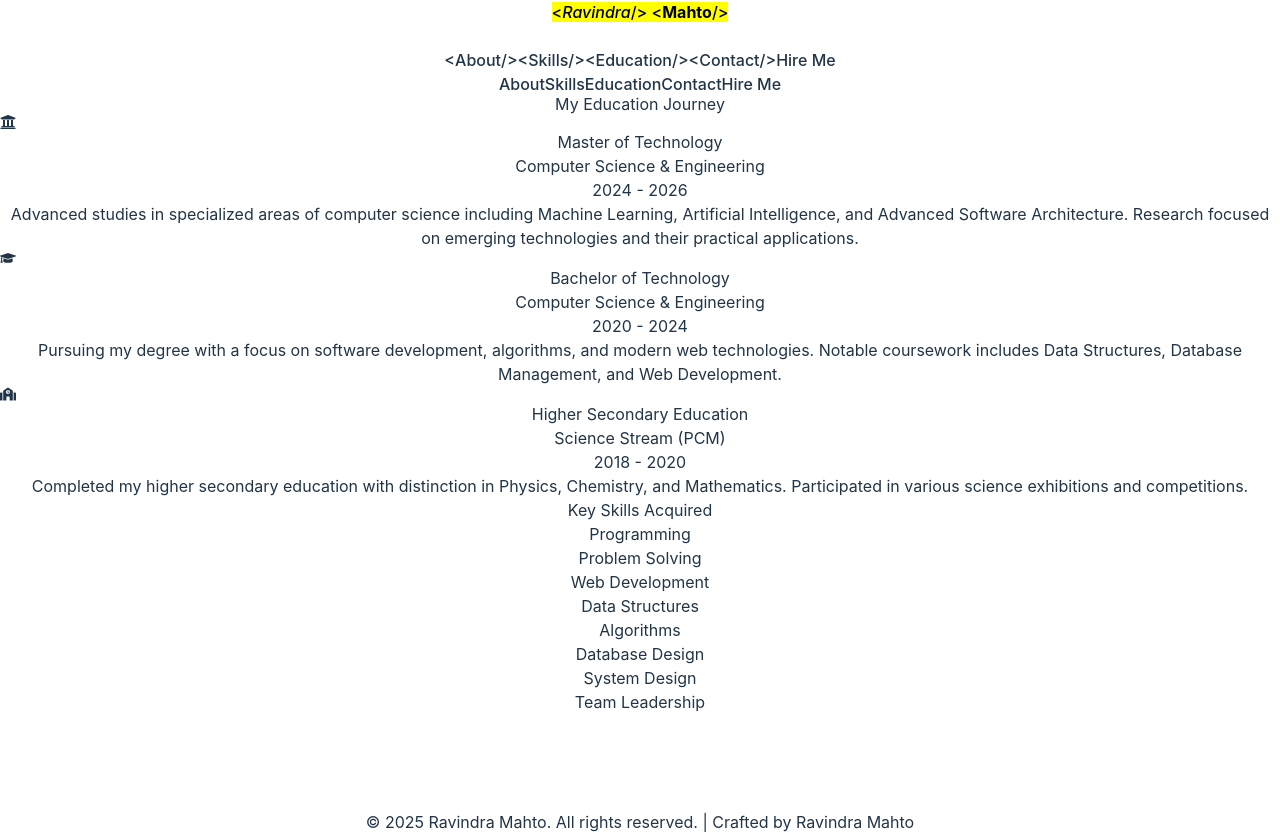
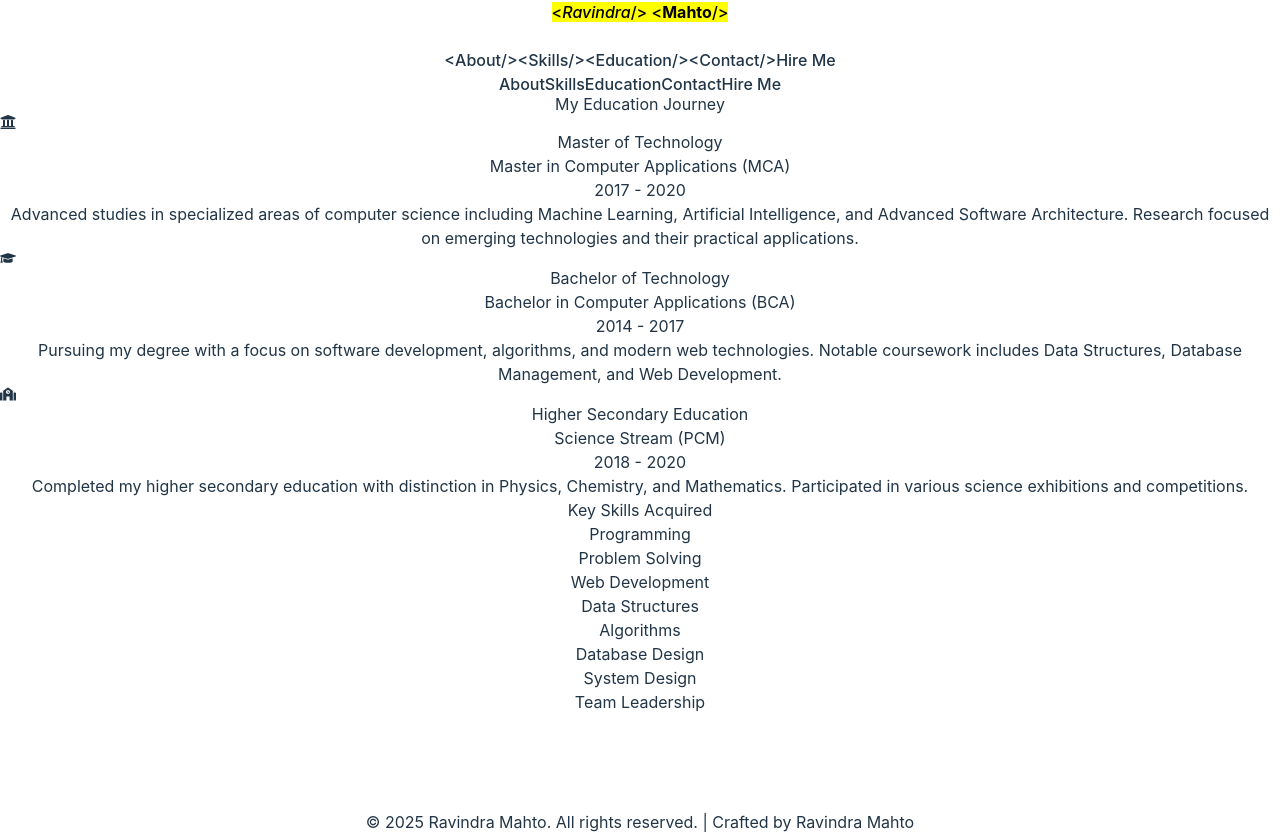
Before and after one commit to ravindramahto/my-portfolio-app, a React (Vite) app: page /education in a window 1280 px wide. Built offline with nearby package versions, Linux system fonts and the light colour scheme.

Commit message:
education updates

```diff
--- a/src/components/pages/Education.jsx
+++ b/src/components/pages/Education.jsx
@@ -40,8 +40,8 @@ class Education extends Component {
                                     <h2 className="text-3xl font-bold mb-2 bg-gradient-to-r from-orange-500 to-green-500 text-transparent bg-clip-text">
                                         Master of Technology
                                     </h2>
-                                    <h3 className="text-xl text-gray-300 mb-2">Computer Science & Engineering</h3>
-                                    <p className="text-gray-400 mb-4">2024 - 2026</p>
+                                    <h3 className="text-xl text-gray-300 mb-2"> Master in Computer Applications (MCA) </h3>
+                                    <p className="text-gray-400 mb-4">2017 - 2020</p>
                                     <p className="text-gray-300">
                                         Advanced studies in specialized areas of computer science including Machine Learning,
                                         Artificial Intelligence, and Advanced Software Architecture. Research focused on
@@ -64,8 +64,8 @@ class Education extends Component {
                                     <h2 className="text-3xl font-bold mb-2 bg-gradient-to-r from-orange-500 to-green-500 text-transparent bg-clip-text">
                                         Bachelor of Technology
                                     </h2>
-                                    <h3 className="text-xl text-gray-300 mb-2">Computer Science & Engineering</h3>
-                                    <p className="text-gray-400 mb-4">2020 - 2024</p>
+                                    <h3 className="text-xl text-gray-300 mb-2">Bachelor in Computer Applications (BCA)</h3>
+                                    <p className="text-gray-400 mb-4">2014 - 2017</p>
                                     <p className="text-gray-300">
                                         Pursuing my degree with a focus on software development, algorithms, and modern web technologies.
                                         Notable coursework includes Data Structures, Database Management, and Web Development.
```
